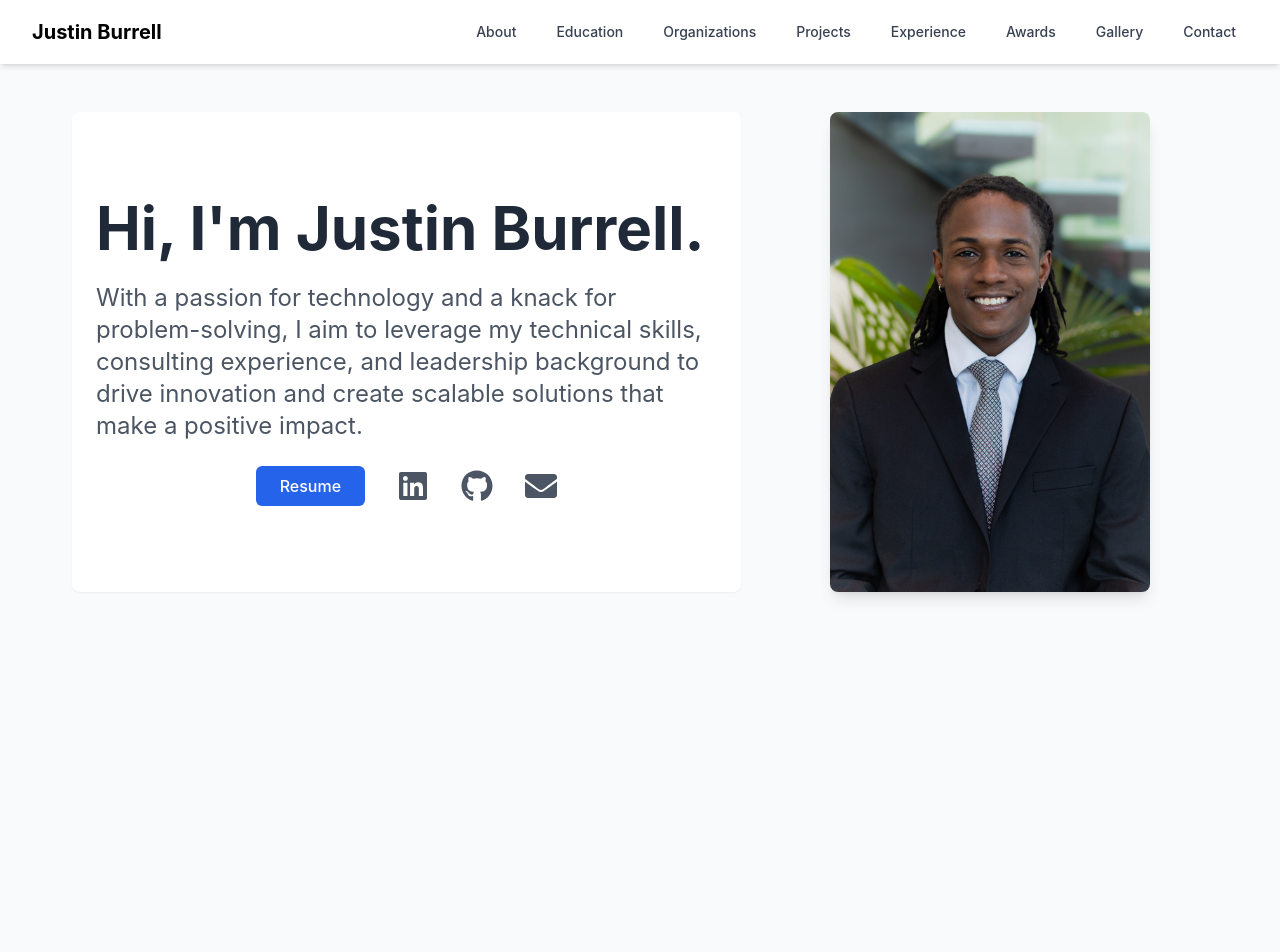
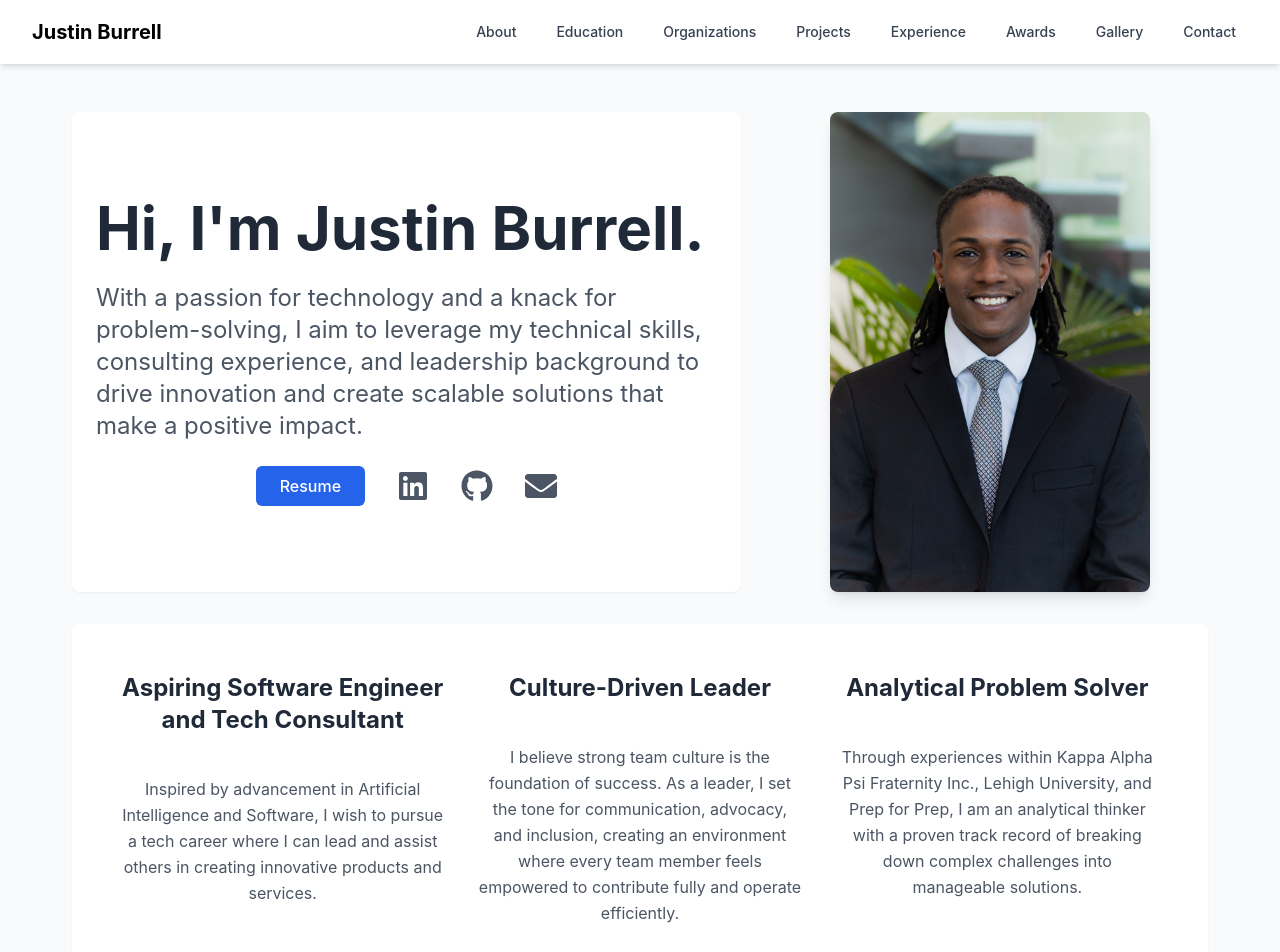
Before and after one commit to JustinBurrell/personal-website, a React (Create React App) app in the folder personal-portfolio/: page / in a window 1280 px wide. Shown: the top 952 px of the page. Built offline with nearby package versions, Linux system fonts and the light colour scheme.

Commit message:
Added card for qualities in Home Section

```diff
--- a/personal-portfolio/src/components/sections/Home.js
+++ b/personal-portfolio/src/components/sections/Home.js
@@ -11,7 +11,9 @@ const Home = () => {
   return (
     <section id="home" className="min-h-screen py-4">
       <div className="container mx-auto px-4">
-        <div className="grid md:grid-cols-5 gap-8 max-w-6xl mx-auto">
+        <div className="flex flex-col space-y-8 max-w-6xl mx-auto">
+          {/* Title, Description, and Image grid */}
+          <div className="grid md:grid-cols-5 gap-8">
             {/* Left side: Content */}
             <div className="md:col-span-3">
               <Card className="h-full flex flex-col justify-center py-2">
@@ -70,6 +72,23 @@ const Home = () => {
               />
             </div>
           </div>
+
+          {/* Qualities grid */}
+          <Card className="w-full">
+            <div className="grid md:grid-cols-3 gap-8 p-6">
+              {home.qualities.map((quality, index) => (
+                <div key={index} className="flex flex-col items-center text-center space-y-4">
+                  <h3 className="text-2xl font-bold text-gray-800">
+                    {quality.attribute}
+                  </h3>
+                  <p className="text-gray-600 leading-relaxed">
+                    {quality.description}
+                  </p>
+                </div>
+              ))}
+            </div>
+          </Card>
+        </div>
       </div>
     </section>
   );
```
Lines whose indentation alone changed are shown as unchanged.
